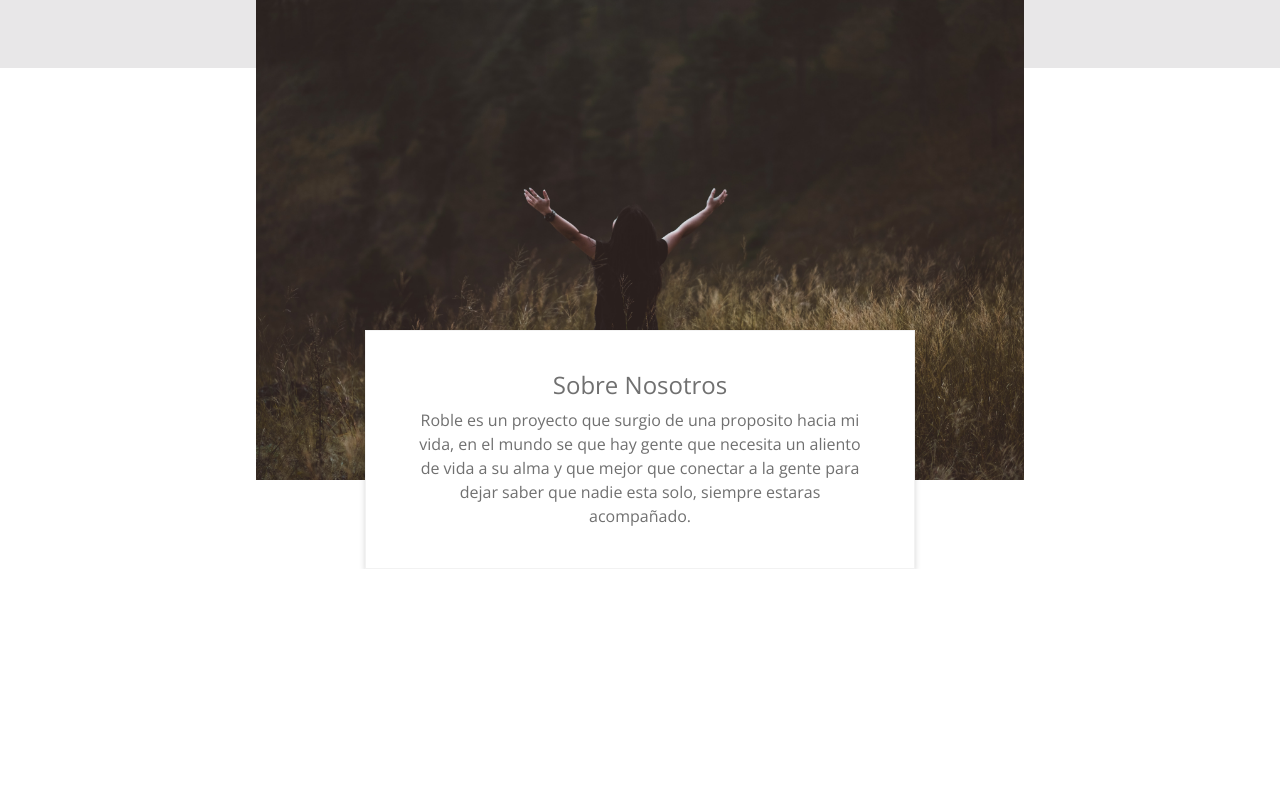
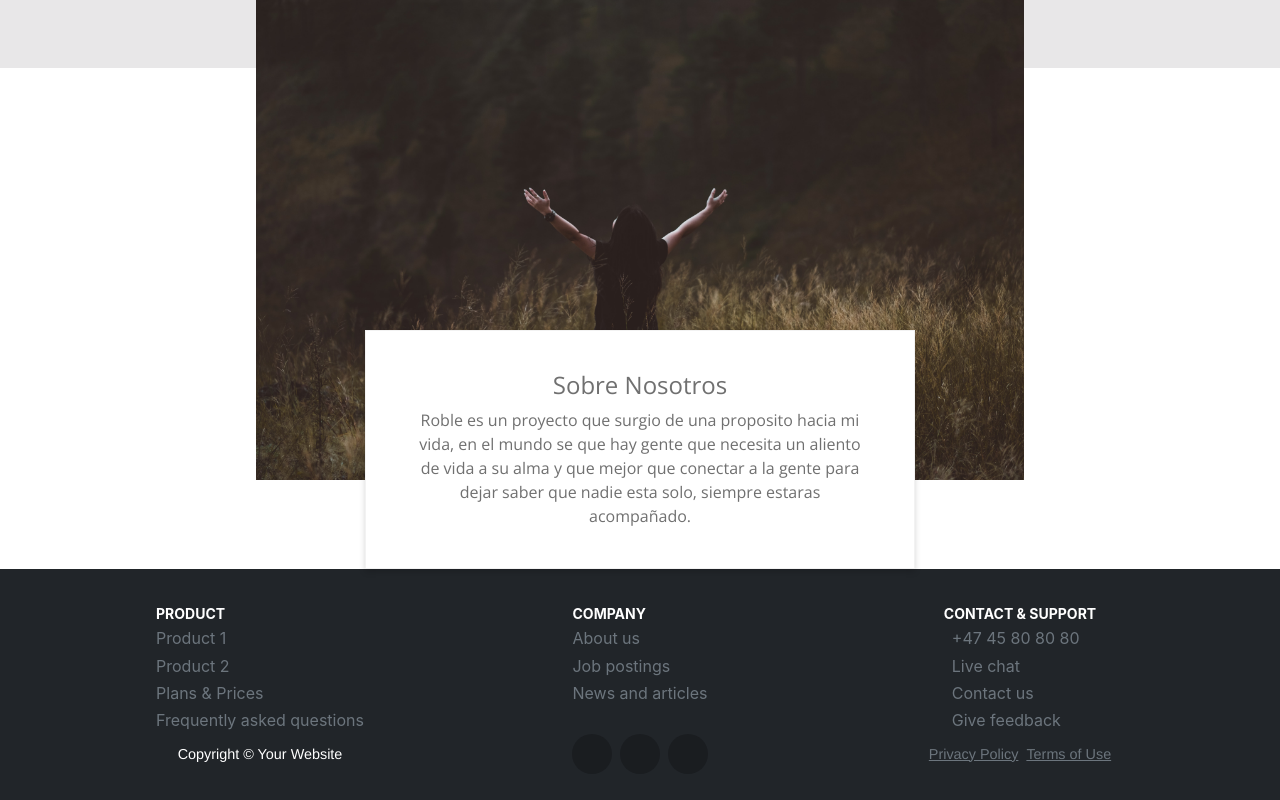
Before and after one commit to serchnm/roble-blog, a React (Create React App) app: page / in a window 1280 px wide. Shown: the part 391-1191 px from the top of the page. Before the commit the page ends 960 px from the top, so only its background shows below. Built offline with nearby package versions, Linux system fonts and the light colour scheme.

Commit message:
adding footer

```diff
--- a/src/App.js
+++ b/src/App.js
@@ -1,12 +1,14 @@
 import './App.css';
 import Nav from './components/header';
 import HomePage from './views/home';
+import Footer from './components/footer';
 
 function App() {
   return (
     <div>
       <Nav />
       <HomePage />
+      <Footer />
     </div>
   );
 }
--- /dev/null
+++ b/src/assets/scss/footer.scss
@@ -0,0 +1,114 @@
+#footer {
+    $link-light-grey: #6c757d;
+    $primary-orange: #fec503; //before: fed136
+    $footer-background-light-grey: #212529;
+    $footer-background-grey: #1a1d20;
+    $social-buttons-circle-dark-grey: #1a1d20;
+
+    .col-md-4:nth-child(even) {
+    // background: blue;
+    }
+    .col-md-4:nth-child(odd) {
+    // background: red;
+    }
+
+    a {
+    color: $link-light-grey;
+    }
+    a:hover {
+    color: $primary-orange;
+    text-decoration: none;
+    }
+
+    ::selection {
+    background: $primary-orange;
+    text-shadow: none;
+    }
+
+    footer {
+    padding: 2rem 0;
+    background-color: #212529;
+    // .container .row:not(:last-child) {
+    //   padding-bottom: 2rem;
+    // }
+    }
+
+    .footer-column:not(:first-child) {
+        padding-top: 2rem;
+        @media (min-width: 768px) {
+        padding-top: 0rem;
+        }
+    }
+
+    .footer-column {
+    text-align: center;
+    //border: red solid 1px;
+    .nav-item {
+        .nav-link {
+        padding: 0.1rem 0;
+        }
+        span.nav-link {
+        color: $link-light-grey;
+        }
+        span.footer-title {
+        font-size: 14px;
+        font-weight: 700;
+        color: #fff;
+        text-transform: uppercase;
+        }
+        .fas {
+        margin-right: 0.5rem;
+        }
+    }
+    ul {
+        display: inline-block;
+        @media (min-width: 768px) {
+        text-align: left;
+        }
+        //border: yellow solid 1px;
+    }
+    }
+
+    ul.social-buttons {
+    margin-bottom: 0;
+    }
+
+    ul.social-buttons li a:active,
+    ul.social-buttons li a:focus,
+    ul.social-buttons li a:hover {
+    background-color: $primary-orange;
+    }
+
+    ul.social-buttons li a {
+    font-size: 20px;
+    line-height: 40px;
+    display: block;
+    width: 40px;
+    height: 40px;
+    -webkit-transition: all 0.3s;
+    -moz-transition: all 0.3s;
+    transition: all 0.3s;
+    color: #fff;
+    border-radius: 100%;
+    outline: 0;
+    background-color: $footer-background-grey;
+    }
+
+    footer .quick-links {
+    font-size: 90%;
+    line-height: 40px;
+    margin-bottom: 0;
+    text-transform: none;
+    font-family: Montserrat, "Helvetica Neue", Helvetica, Arial, sans-serif;
+    }
+
+    .copyright {
+    color: white;
+    }
+
+    .fa-ellipsis-h {
+    color: white;
+    padding: 2rem 0;
+    }
+
+}
--- /dev/null
+++ b/src/components/footer.js
@@ -0,0 +1,111 @@
+import React from 'react'
+import '../assets/scss/footer.scss';
+
+function Footer() {
+  return (
+    <div id="footer">
+<footer>
+  <div class="container">
+    <div class="row">
+      <div class="col-md-4 footer-column">
+        <ul class="nav flex-column">
+          <li class="nav-item">
+            <span class="footer-title">Product</span>
+          </li>
+          <li class="nav-item">
+            <a class="nav-link" href="/#">Product 1</a>
+          </li>
+          <li class="nav-item">
+            <a class="nav-link" href="/#">Product 2</a>
+          </li>
+          <li class="nav-item">
+            <a class="nav-link" href="/#">Plans & Prices</a>
+          </li>
+          <li class="nav-item">
+            <a class="nav-link" href="/#">Frequently asked questions</a>
+          </li>
+        </ul>
+      </div>
+      <div class="col-md-4 footer-column">
+        <ul class="nav flex-column">
+          <li class="nav-item">
+            <span class="footer-title">Company</span>
+          </li>
+          <li class="nav-item">
+            <a class="nav-link" href="/#">About us</a>
+          </li>
+          <li class="nav-item">
+            <a class="nav-link" href="/#">Job postings</a>
+          </li>
+          <li class="nav-item">
+            <a class="nav-link" href="/#">News and articles</a>
+          </li>
+        </ul>
+      </div>
+      <div class="col-md-4 footer-column">
+        <ul class="nav flex-column">
+          <li class="nav-item">
+            <span class="footer-title">Contact & Support</span>
+          </li>
+          <li class="nav-item">
+            <span class="nav-link"><i class="fas fa-phone"></i>+47 45 80 80 80</span>
+          </li>
+          <li class="nav-item">
+            <a class="nav-link" href="/#"><i class="fas fa-comments"></i>Live chat</a>
+          </li>
+          <li class="nav-item">
+            <a class="nav-link" href="/#"><i class="fas fa-envelope"></i>Contact us</a>
+          </li>
+          <li class="nav-item">
+            <a class="nav-link" href="/#"><i class="fas fa-star"></i>Give feedback</a>
+          </li>
+        </ul>
+      </div>
+    </div>
+
+    <div class="text-center"><i class="fas fa-ellipsis-h"></i></div>
+
+    <div class="row text-center">
+      <div class="col-md-4 box">
+        <span class="copyright quick-links">Copyright &copy; Your Website <script>document.write(new Date().getFullYear())</script>
+        </span>
+      </div>
+      <div class="col-md-4 box">
+        <ul class="list-inline social-buttons">
+          <li class="list-inline-item">
+            <a href="/#">
+            <i class="fab fa-twitter"></i>
+          </a>
+          </li>
+          <li class="list-inline-item">
+            <a href="/#">
+            <i class="fab fa-facebook-f"></i>
+          </a>
+          </li>
+          <li class="list-inline-item">
+            <a href="/#">
+            <i class="fab fa-linkedin-in"></i>
+          </a>
+          </li>
+        </ul>
+      </div>
+      <div class="col-md-4 box">
+        <ul class="list-inline quick-links">
+          <li class="list-inline-item">
+            <a href="/#">Privacy Policy</a>
+          </li>
+          <li class="list-inline-item">
+            <a href="/#">Terms of Use</a>
+          </li>
+        </ul>
+      </div>
+    </div>
+  </div>
+</footer>
+    </div>
+
+
+  );
+}
+
+export default Footer;
```
